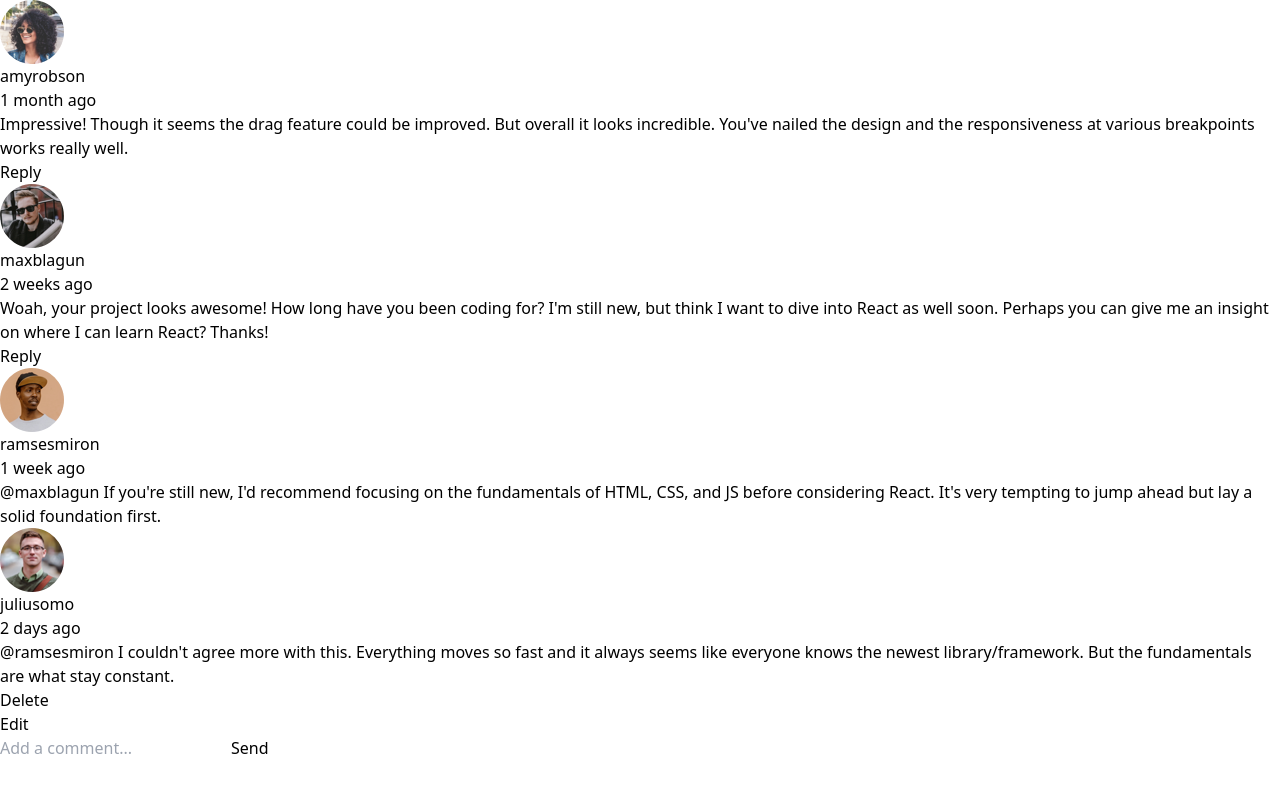
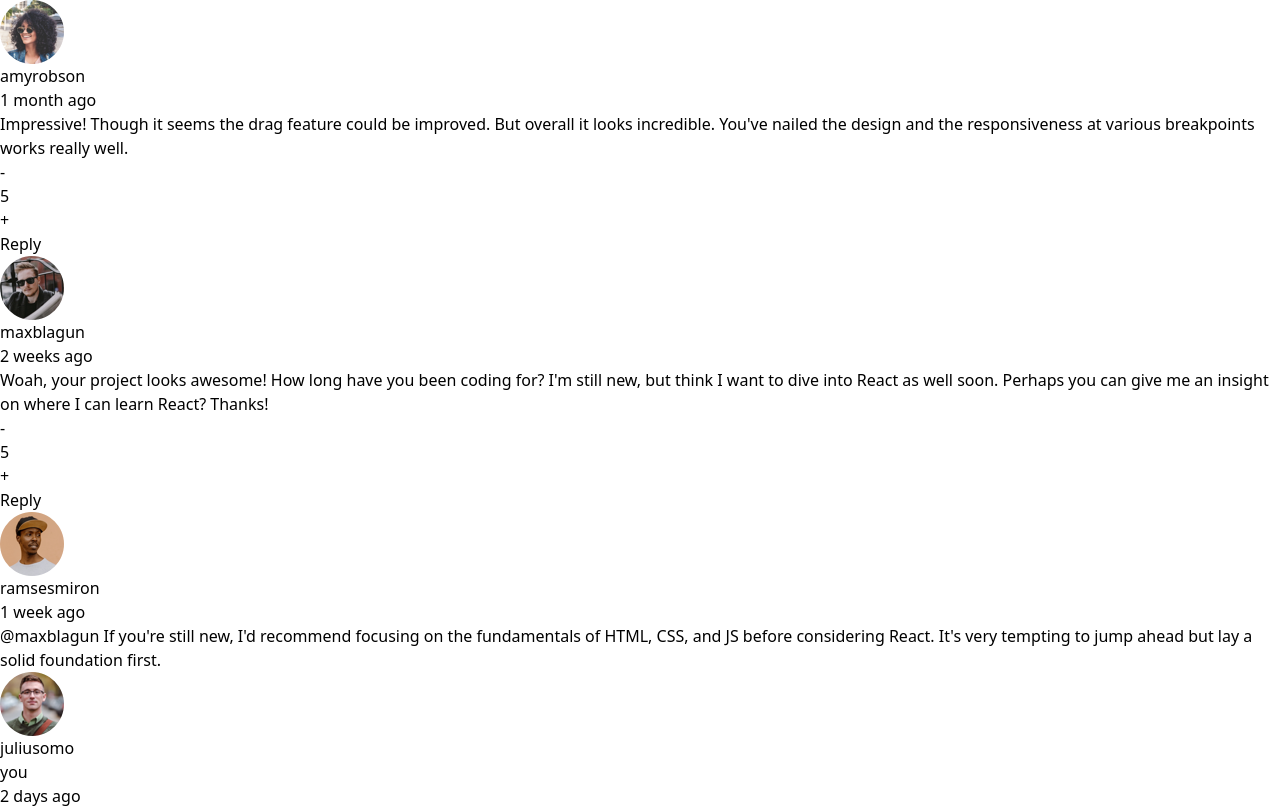
Before and after one commit to Nottoodaay/interactive-comments-section, a React (Vite) app: page / in a window 1280 px wide. Shown: the top 808 px of the page. Built offline with nearby package versions, Linux system fonts and the light colour scheme.

Commit message:
add another logic

```diff
--- a/src/App.tsx
+++ b/src/App.tsx
@@ -183,7 +183,8 @@ function App() {
 
 
           <div className=' w-[344px] h-[182px] flex flex-col bg-[#FFFFFF] items-center justify-center'>
-            <input type="text" placeholder='Add a comment...'
+            <textarea
+             placeholder='Add a comment...'
               onChange={(e) => setNewComment(e.target.value)}
               value={newComment}
               className=' w-[310px] h-[96px] border-solid-[#E9EBF0] border-[1px]'
--- a/src/components/Comment.tsx
+++ b/src/components/Comment.tsx
@@ -6,6 +6,7 @@ import { Reply, User, ReplyProperties } from '../App';
 import imageAmrobson from '../../public/images/avatars/image-amyrobson.webp'
 import imageJuiliusomo from '../../public/images/avatars/image-juliusomo.webp'
 import imageMaxblagun from '../../public/images/avatars/image-maxblagun.webp'
+import { NumberComponent } from './NumberComponent';
 
 
 interface CommentProps {
@@ -92,12 +93,15 @@ export const Comment: React.FC<CommentProps> = ({
                 <div>{comment.createdAt}</div>
               </div>
 
-                <div className=' text-base text-[#67727E] p-4'>{comment.content}</div>
-                <div
+                <div className=' text-base text-[#67727E] p-3'>{comment.content}</div>
+                <div className=' flex justify-between ml-4 mr-4'>
+                  <NumberComponent/>
+                  <div
                   onClick={() =>
                   handleReply(comment.id, comment.user.username)}
                   className=' cursor-pointer text-base text-[#5357B6] font-medium'
                   >Reply</div>
+                </div>
              </div>
         </div>
   )
--- /dev/null
+++ b/src/components/NumberComponent.tsx
@@ -0,0 +1,28 @@
+import React, { useState } from 'react'
+
+export const NumberComponent = () => {
+    const [startingNumber, setStarringNumber] = useState<number>(5)
+
+    const handleIncrement = () =>{
+        setStarringNumber(startingNumber + 1)
+    }
+
+    const handleDecrement = () =>{
+        if(startingNumber > 0){
+           setStarringNumber(startingNumber - 1)
+        }
+    }
+
+  return (
+    <div className=' flex w-[100px] h-[40px]
+    rounded bg-[#F5F6FA] items-center justify-center gap-[12px]'>
+        <div
+        className=' cursor-pointer text-extrabold font-medium text-[#C5C6EF]'
+        onClick={handleDecrement}>-</div>
+        <div className=' text-base font-extrabold text-[#5357B6]'>{startingNumber}</div>
+        <div
+        className=' cursor-pointer text-extrabold font-medium text-[#C5C6EF]'
+        onClick={handleIncrement}>+</div>
+    </div>
+  )
+}
--- a/src/components/Replies.tsx
+++ b/src/components/Replies.tsx
@@ -42,10 +42,17 @@ export const Replies = ({
     <div>
          {
         reply.user.username === 'juliusomo' ?
-                <div key={reply.id} className=' w-[344px] h-[256px] flex flex-col ml-6 bg-[#FFFFFF]' >
-                <div className='flex gap-4 p-4'>
+                <div key={reply.id} className=' w-[344px] h-[256px] flex flex-col ml-6 bg-[#FFFFFF] p-4' >
+                <div className='flex gap-4'>
                     <img src={imageJuiliusomo} alt="userImg" className=' w-[32px] h-[32px]'/>
                     <div>{reply.user.username}</div>
+                    <div
+                     className=' w-[36px] h-[24px]
+                    bg-[#5357B6] text-[#FFFFFF]
+                     items-center rounded pl-1
+                    '>
+                        you
+                    </div>
                     <div>{reply.createdAt}</div>
                 </div>
 
@@ -66,9 +73,13 @@ export const Replies = ({
                     <div className=' p-4'>{`@${reply.replyingTo} ${reply.content}`}</div>
                 }
 
-                <div>
-                    <div onClick={() => handleDeleteReply(reply.id)}>Delete</div>
-                    <div onClick={() => setEdit(!edit) }>Edit</div>
+                <div className=' flex gap-4'>
+                    <div
+                    className=' text-[#ED6368] font-medium text-base cursor-pointer'
+                    onClick={() => handleDeleteReply(reply.id)}>Delete</div>
+                    <div
+                    className=' text-[#5357B6] font-medium text-base cursor-pointer'
+                    onClick={() => setEdit(!edit) }>Edit</div>
                 </div>
                 </div>
             :
```
